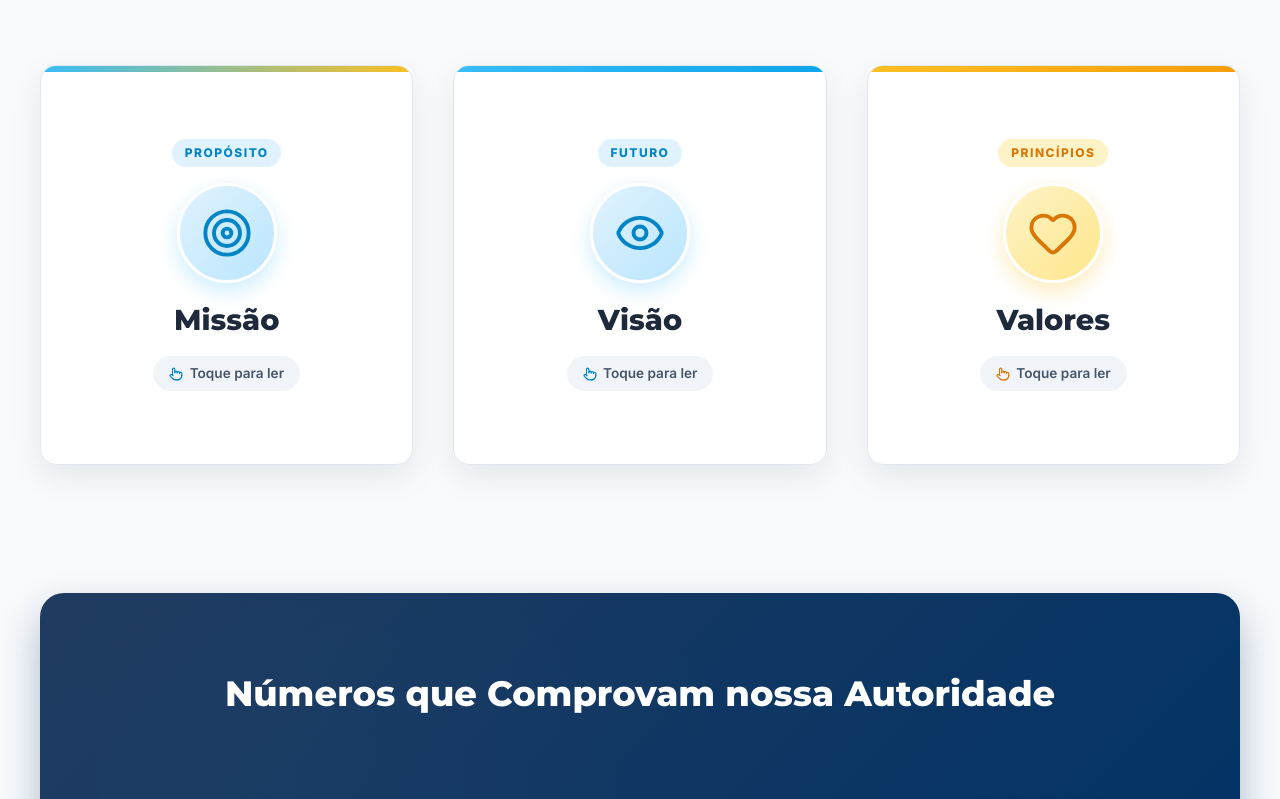
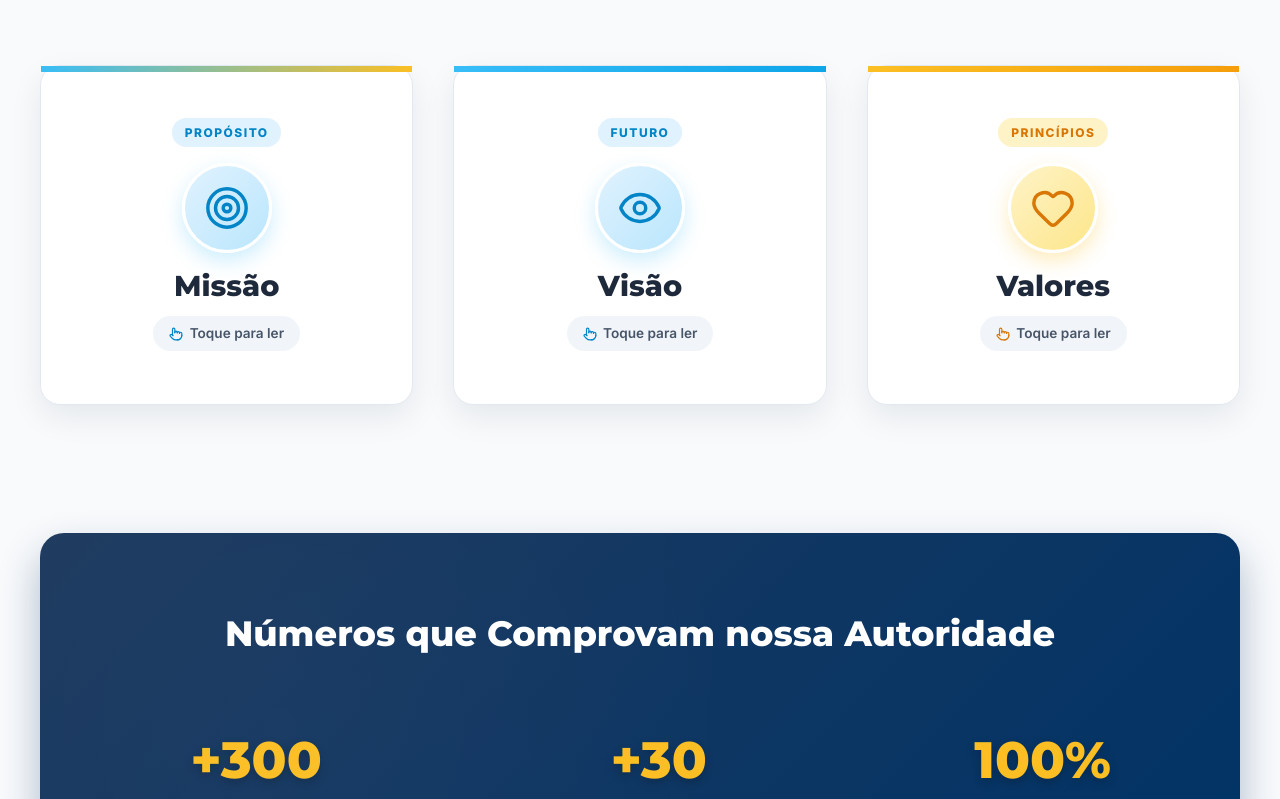
Before and after one commit to abidnegodossantos/natlou, a Next.js app: page /about in a window 1280 px wide. Shown: the part 1600-2399 px from the top of the page. Built offline with nearby package versions, Linux system fonts and the light colour scheme.

Commit message:
fix: animacao 3D flip card para Missao, Visao e Valores com altura fixa 340px

```diff
--- a/src/app/about/page.tsx
+++ b/src/app/about/page.tsx
@@ -2,7 +2,7 @@
 
 import { useEffect, useState, useRef, FC } from 'react';
 import Image from 'next/image';
-import { BadgeCheck, Target, Eye, Heart, Pointer } from 'lucide-react';
+import { BadgeCheck, Target, Eye, Heart, Pointer, RotateCcw } from 'lucide-react';
 
 interface CounterProps {
   end: number;
@@ -318,8 +318,9 @@ export default function About() {
 
                 <div style={{
                     display: 'grid',
-                    gridTemplateColumns: 'repeat(auto-fit, minmax(300px, 1fr))',
+                    gridTemplateColumns: 'repeat(auto-fit, minmax(280px, 1fr))',
                     gap: '2.5rem',
+                    alignItems: 'flex-start',
                     marginBottom: '4rem'
                 }}>
                     {/* Mission FLIP Card */}
@@ -330,8 +331,6 @@ export default function About() {
                         <div className="flip-card-inner">
                             {/* FRONT: Icon + Title */}
                             <div className="flip-card-front" style={{
-                                position: 'relative',
-                                overflow: 'hidden',
                                 border: '1px solid #e2e8f0',
                                 boxShadow: '0 12px 32px rgba(15, 23, 42, 0.08)'
                             }}>
@@ -350,7 +349,7 @@ export default function About() {
                                     PROPÓSITO
                                 </span>
                                 <div style={{
-                                    width: '100px', height: '100px', margin: '0 auto 1.2rem',
+                                    width: '90px', height: '90px', margin: '0 auto 1rem',
                                     position: 'relative',
                                     borderRadius: '50%',
                                     background: 'linear-gradient(135deg, #e0f2fe, #bae6fd)',
@@ -360,11 +359,10 @@ export default function About() {
                                     boxShadow: '0 8px 20px rgba(56, 189, 248, 0.25)',
                                     border: '3px solid #ffffff'
                                 }}>
-                                    <Target size={52} color="#0284c7" strokeWidth={1.8} />
+                                    <Target size={46} color="#0284c7" strokeWidth={1.8} />
                                 </div>
-                                <h3 style={{ fontSize: '1.8rem', color: '#1e293b', fontWeight: '800' }}>Missão</h3>
+                                <h3 style={{ fontSize: '1.8rem', color: '#1e293b', fontWeight: '800', marginBottom: '0.8rem' }}>Missão</h3>
                                 <div style={{
-                                    marginTop: '1.2rem',
                                     display: 'inline-flex',
                                     alignItems: 'center',
                                     gap: '0.4rem',
@@ -382,12 +380,39 @@ export default function About() {
                             {/* BACK: Detailed Text */}
                             <div className="flip-card-back" style={{
                                 background: 'linear-gradient(135deg, #0f172a, #1e3a5f)',
-                                border: '2px solid #fbbf24'
+                                border: '2px solid #fbbf24',
+                                transform: 'rotateY(180deg)',
+                                padding: '2rem 1.5rem'
                             }}>
-                                <h3 style={{ fontSize: '1.6rem', marginBottom: '1.2rem', color: '#fbbf24', fontWeight: '800' }}>Nossa Missão</h3>
-                                <p style={{ fontSize: '1.15rem', lineHeight: '1.6', color: '#f8fafc' }}>
+                                <span style={{
+                                    textTransform: 'uppercase',
+                                    letterSpacing: '1.5px',
+                                    fontSize: '0.75rem',
+                                    fontWeight: '800',
+                                    color: '#fbbf24',
+                                    backgroundColor: 'rgba(251, 191, 36, 0.15)',
+                                    padding: '0.3rem 0.8rem',
+                                    borderRadius: '50px',
+                                    marginBottom: '1rem'
+                                }}>
+                                    MISSÃO
+                                </span>
+                                <p style={{ fontSize: '1.05rem', lineHeight: '1.6', color: '#f8fafc', fontWeight: '500', marginBottom: '1.5rem', textAlign: 'center' }}>
                                     "Oferecer excelência em climatização e superar expectativas com soluções modernas, seguras e sustentáveis para cada cliente."
                                 </p>
+                                <div style={{
+                                    display: 'inline-flex',
+                                    alignItems: 'center',
+                                    gap: '0.4rem',
+                                    padding: '0.4rem 1rem',
+                                    borderRadius: '50px',
+                                    backgroundColor: 'rgba(255, 255, 255, 0.1)',
+                                    color: '#fbbf24',
+                                    fontSize: '0.85rem',
+                                    fontWeight: '600'
+                                }}>
+                                    <RotateCcw size={14} /> Toque para voltar
+                                </div>
                             </div>
                         </div>
                     </div>
@@ -400,8 +425,6 @@ export default function About() {
                         <div className="flip-card-inner">
                             {/* FRONT */}
                             <div className="flip-card-front" style={{
-                                position: 'relative',
-                                overflow: 'hidden',
                                 border: '1px solid #e2e8f0',
                                 boxShadow: '0 12px 32px rgba(15, 23, 42, 0.08)'
                             }}>
@@ -420,7 +443,7 @@ export default function About() {
                                     FUTURO
                                 </span>
                                 <div style={{
-                                    width: '100px', height: '100px', margin: '0 auto 1.2rem',
+                                    width: '90px', height: '90px', margin: '0 auto 1rem',
                                     position: 'relative',
                                     borderRadius: '50%',
                                     background: 'linear-gradient(135deg, #e0f2fe, #bae6fd)',
@@ -430,11 +453,10 @@ export default function About() {
                                     boxShadow: '0 8px 20px rgba(56, 189, 248, 0.25)',
                                     border: '3px solid #ffffff'
                                 }}>
-                                    <Eye size={52} color="#0284c7" strokeWidth={1.8} />
+                                    <Eye size={46} color="#0284c7" strokeWidth={1.8} />
                                 </div>
-                                <h3 style={{ fontSize: '1.8rem', color: '#1e293b', fontWeight: '800' }}>Visão</h3>
+                                <h3 style={{ fontSize: '1.8rem', color: '#1e293b', fontWeight: '800', marginBottom: '0.8rem' }}>Visão</h3>
                                 <div style={{
-                                    marginTop: '1.2rem',
                                     display: 'inline-flex',
                                     alignItems: 'center',
                                     gap: '0.4rem',
@@ -451,12 +473,40 @@ export default function About() {
 
                             {/* BACK */}
                             <div className="flip-card-back" style={{
-                                background: 'linear-gradient(135deg, #0284c7, #0f172a)'
+                                background: 'linear-gradient(135deg, #0284c7, #0f172a)',
+                                border: '2px solid #38bdf8',
+                                transform: 'rotateY(180deg)',
+                                padding: '2rem 1.5rem'
                             }}>
-                                <h3 style={{ fontSize: '1.6rem', marginBottom: '1.2rem', color: '#ffffff', fontWeight: '800' }}>Nossa Visão</h3>
-                                <p style={{ fontSize: '1.15rem', lineHeight: '1.6', color: '#f8fafc' }}>
+                                <span style={{
+                                    textTransform: 'uppercase',
+                                    letterSpacing: '1.5px',
+                                    fontSize: '0.75rem',
+                                    fontWeight: '800',
+                                    color: '#38bdf8',
+                                    backgroundColor: 'rgba(56, 189, 248, 0.15)',
+                                    padding: '0.3rem 0.8rem',
+                                    borderRadius: '50px',
+                                    marginBottom: '1rem'
+                                }}>
+                                    VISÃO
+                                </span>
+                                <p style={{ fontSize: '1.05rem', lineHeight: '1.6', color: '#f8fafc', fontWeight: '500', marginBottom: '1.5rem', textAlign: 'center' }}>
                                     "Ser a referência nº 1 no setor de climatização em Angola, reconhecida pela qualidade total, inovação e absoluta confiança."
                                 </p>
+                                <div style={{
+                                    display: 'inline-flex',
+                                    alignItems: 'center',
+                                    gap: '0.4rem',
+                                    padding: '0.4rem 1rem',
+                                    borderRadius: '50px',
+                                    backgroundColor: 'rgba(255, 255, 255, 0.1)',
+                                    color: '#38bdf8',
+                                    fontSize: '0.85rem',
+                                    fontWeight: '600'
+                                }}>
+                                    <RotateCcw size={14} /> Toque para voltar
+                                </div>
                             </div>
                         </div>
                     </div>
@@ -469,8 +519,6 @@ export default function About() {
                         <div className="flip-card-inner">
                             {/* FRONT */}
                             <div className="flip-card-front" style={{
-                                position: 'relative',
-                                overflow: 'hidden',
                                 border: '1px solid #e2e8f0',
                                 boxShadow: '0 12px 32px rgba(15, 23, 42, 0.08)'
                             }}>
@@ -489,7 +537,7 @@ export default function About() {
                                     PRINCÍPIOS
                                 </span>
                                 <div style={{
-                                    width: '100px', height: '100px', margin: '0 auto 1.2rem',
+                                    width: '90px', height: '90px', margin: '0 auto 1rem',
                                     position: 'relative',
                                     borderRadius: '50%',
                                     background: 'linear-gradient(135deg, #fef3c7, #fde68a)',
@@ -499,11 +547,10 @@ export default function About() {
                                     boxShadow: '0 8px 20px rgba(251, 191, 36, 0.3)',
                                     border: '3px solid #ffffff'
                                 }}>
-                                    <Heart size={52} color="#d97706" strokeWidth={1.8} />
+                                    <Heart size={46} color="#d97706" strokeWidth={1.8} />
                                 </div>
-                                <h3 style={{ fontSize: '1.8rem', color: '#1e293b', fontWeight: '800' }}>Valores</h3>
+                                <h3 style={{ fontSize: '1.8rem', color: '#1e293b', fontWeight: '800', marginBottom: '0.8rem' }}>Valores</h3>
                                 <div style={{
-                                    marginTop: '1.2rem',
                                     display: 'inline-flex',
                                     alignItems: 'center',
                                     gap: '0.4rem',
@@ -521,12 +568,39 @@ export default function About() {
                             {/* BACK */}
                             <div className="flip-card-back" style={{
                                 background: 'linear-gradient(135deg, #1e293b, #0f172a)',
-                                border: '2px solid #38bdf8'
+                                border: '2px solid #fbbf24',
+                                transform: 'rotateY(180deg)',
+                                padding: '2rem 1.5rem'
                             }}>
-                                <h3 style={{ fontSize: '1.6rem', marginBottom: '1.2rem', color: '#38bdf8', fontWeight: '800' }}>Nossos Valores</h3>
-                                <p style={{ fontSize: '1.15rem', lineHeight: '1.6', color: '#f8fafc' }}>
+                                <span style={{
+                                    textTransform: 'uppercase',
+                                    letterSpacing: '1.5px',
+                                    fontSize: '0.75rem',
+                                    fontWeight: '800',
+                                    color: '#fbbf24',
+                                    backgroundColor: 'rgba(251, 191, 36, 0.15)',
+                                    padding: '0.3rem 0.8rem',
+                                    borderRadius: '50px',
+                                    marginBottom: '1rem'
+                                }}>
+                                    VALORES
+                                </span>
+                                <p style={{ fontSize: '1.05rem', lineHeight: '1.6', color: '#f8fafc', fontWeight: '500', marginBottom: '1.5rem', textAlign: 'center' }}>
                                     "Ética, Integridade, Transparência, Pontualidade e Foco absoluto no bem-estar e satisfação do cliente."
                                 </p>
+                                <div style={{
+                                    display: 'inline-flex',
+                                    alignItems: 'center',
+                                    gap: '0.4rem',
+                                    padding: '0.4rem 1rem',
+                                    borderRadius: '50px',
+                                    backgroundColor: 'rgba(255, 255, 255, 0.1)',
+                                    color: '#fbbf24',
+                                    fontSize: '0.85rem',
+                                    fontWeight: '600'
+                                }}>
+                                    <RotateCcw size={14} /> Toque para voltar
+                                </div>
                             </div>
                         </div>
                     </div>
--- a/src/app/animations.css
+++ b/src/app/animations.css
@@ -205,9 +205,10 @@
 /* Flip Card */
 .flip-card {
     perspective: 1000px;
-    height: 400px;
-    /* Adjust as needed */
+    height: 340px;
+    position: relative;
     cursor: pointer;
+    width: 100%;
 }
 
 .flip-card-inner {
@@ -215,7 +216,7 @@
     width: 100%;
     height: 100%;
     text-align: center;
-    transition: transform 0.6s;
+    transition: transform 0.6s cubic-bezier(0.4, 0, 0.2, 1);
     transform-style: preserve-3d;
 }
 
@@ -223,27 +224,27 @@
     transform: rotateY(180deg);
 }
 
-@media (hover: hover) and (pointer: fine) {
-    .flip-card:hover .flip-card-inner {
-        transform: rotateY(180deg);
-    }
-}
-
 .flip-card-front,
 .flip-card-back {
     position: absolute;
+    top: 0;
+    left: 0;
     width: 100%;
     height: 100%;
     -webkit-backface-visibility: hidden;
     backface-visibility: hidden;
-    border-radius: 16px;
-    box-shadow: 0 10px 30px rgba(0, 0, 0, 0.05);
+    border-radius: 20px;
+    box-shadow: 0 12px 32px rgba(15, 23, 42, 0.08);
     display: flex;
     flex-direction: column;
     justify-content: center;
     align-items: center;
     padding: 2rem;
-    background-color: white;
+    box-sizing: border-box;
+}
+
+.flip-card-front {
+    background-color: var(--bg-card);
 }
 
 .flip-card-back {
```
